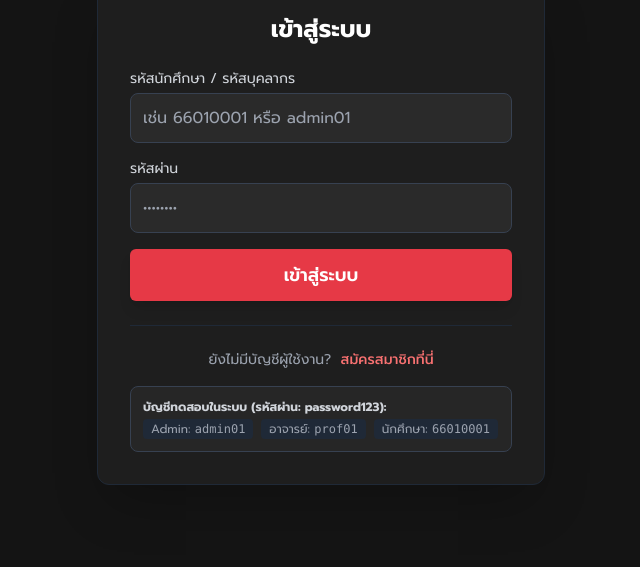
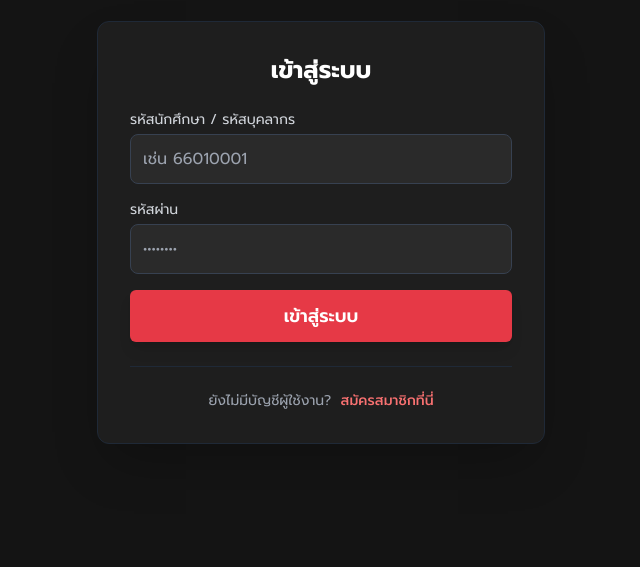
Before and after one commit to lenny200661-lgtm/lend-and-revert, a website: page public/index.html in a window 1280 px wide. Shown: the part 233-800 px from the top of the page, without its empty margins (319-959 px from the left). Drawn offline with nearby package versions, Linux system fonts and the light colour scheme.

Commit message:
Remove test account hints from login screen

```diff
--- a/public/index.html
+++ b/public/index.html
@@ -42,7 +42,7 @@
             <form onsubmit="handleLogin(event)" class="space-y-4">
                 <div>
                     <label class="block mb-1 text-sm text-gray-300">รหัสนักศึกษา / รหัสบุคลากร</label>
-                    <input type="text" id="login-id" required placeholder="เช่น 66010001 หรือ admin01"
+                    <input type="text" id="login-id" required placeholder="เช่น 66010001"
                            class="w-full p-3 bg-[#2A2A2A] border border-gray-700 rounded-lg text-white focus:outline-none focus:border-red-500 transition">
                 </div>
                 <div>
@@ -55,14 +55,6 @@
             <div class="mt-6 pt-6 border-t border-gray-800 text-center text-sm text-gray-400">
                 ยังไม่มีบัญชีผู้ใช้งาน?
                 <button onclick="showAuthView('register-view')" class="text-red-400 font-medium hover:underline ml-1">สมัครสมาชิกที่นี่</button>
-            </div>
-            <div class="mt-4 p-3 bg-[#262626] rounded-lg text-xs text-gray-400 border border-gray-700">
-                <span class="font-bold text-gray-300">บัญชีทดสอบในระบบ (รหัสผ่าน: password123):</span>
-                <div class="mt-1 flex flex-wrap gap-2">
-                    <span class="bg-gray-800 px-2 py-0.5 rounded">Admin: <code>admin01</code></span>
-                    <span class="bg-gray-800 px-2 py-0.5 rounded">อาจารย์: <code>prof01</code></span>
-                    <span class="bg-gray-800 px-2 py-0.5 rounded">นักศึกษา: <code>66010001</code></span>
-                </div>
             </div>
         </div>
 
```
